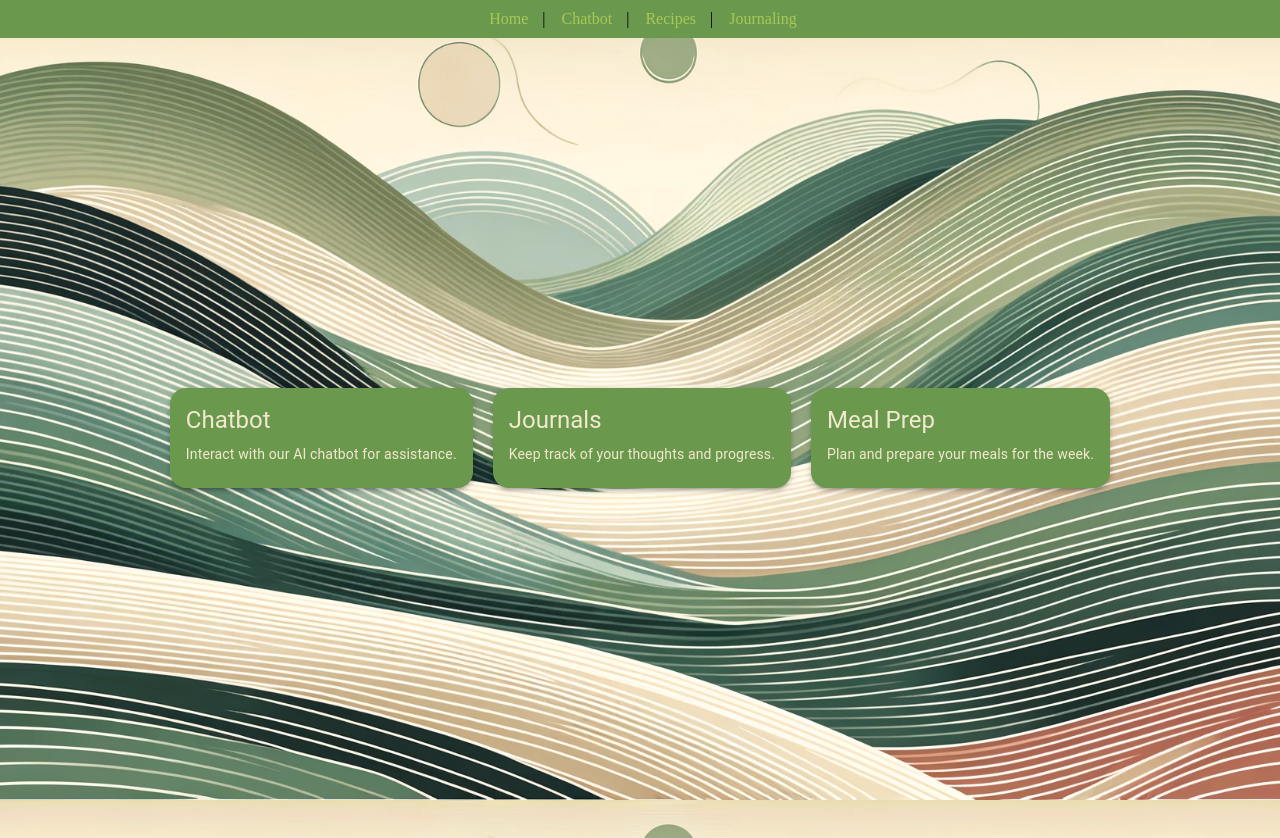
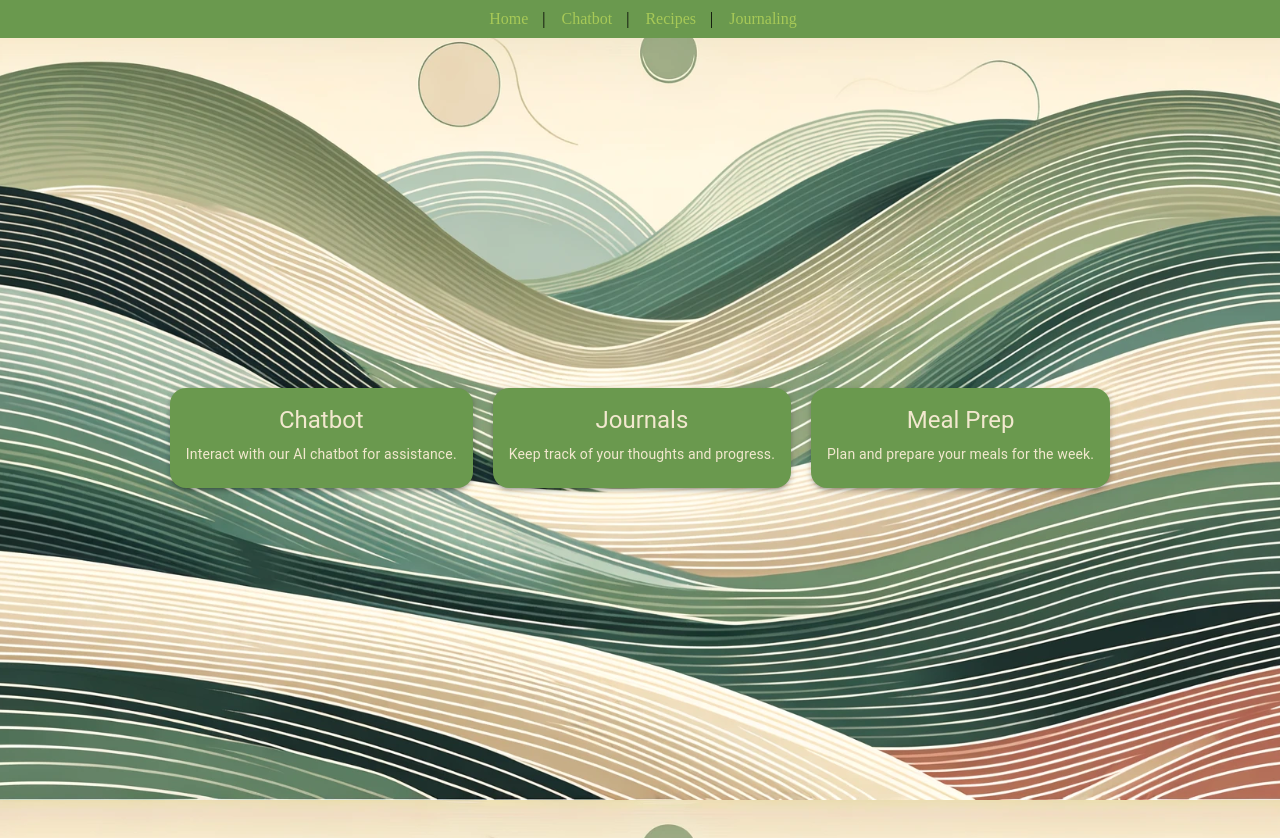
Before and after one commit to Aya-Maree/NourishPath, a React (Create React App) app in the folder client/nourish-path/: page /dashboard in a window 1280 px wide. Built offline with nearby package versions, Linux system fonts and the light colour scheme.

Commit message:
centered

```diff
--- a/client/nourish-path/src/pages/dashboard.js
+++ b/client/nourish-path/src/pages/dashboard.js
@@ -73,7 +73,7 @@ function DashBoard() {
               sx={{ borderRadius: '16px 16px 0 0' }} // Round the top corners of the image
             />
           )}
-          <CardContent>
+          <CardContent sx={{ textAlign: 'center' }}>
             <Typography variant="h5" component="div" gutterBottom>
               {card.title}
             </Typography>
```
